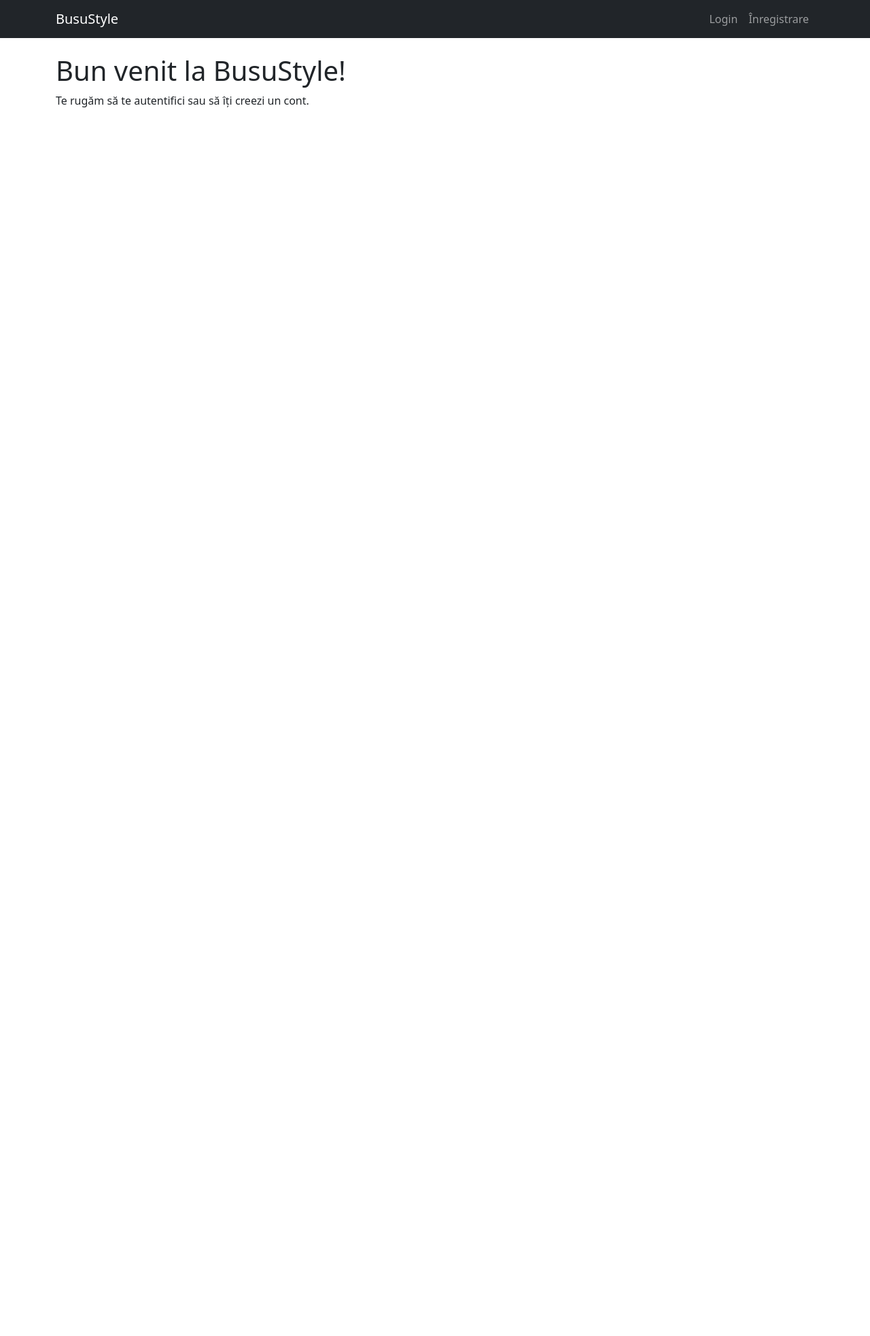
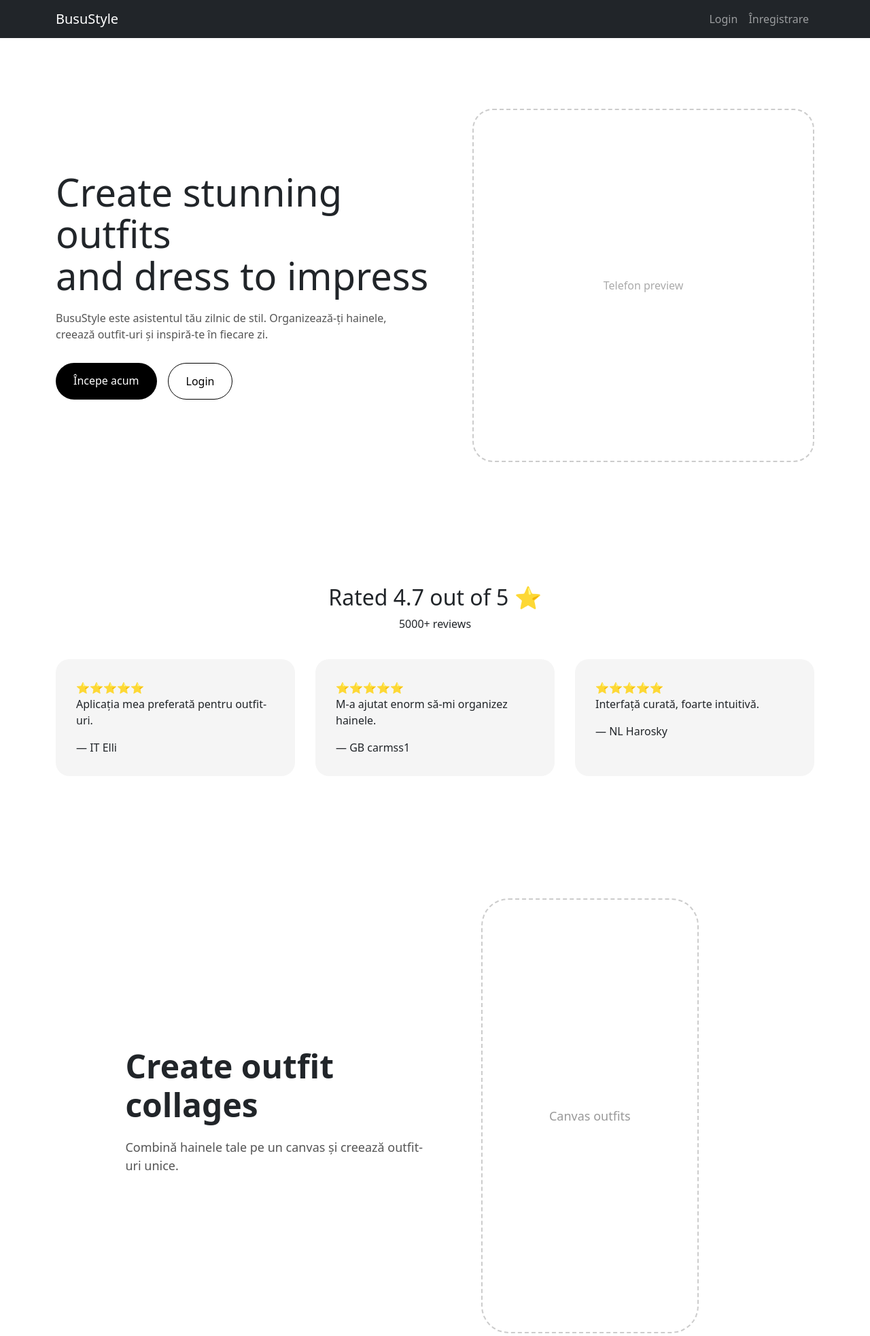
Before and after one commit to miruna-dev/BusuStyle, a Flask app: page / in a window 1280 px wide. Shown: the top 1966 px of the page at 68% size. Before the commit the page ends 158 px from the top, so only its background shows below. Run offline with Flask 3, Linux system fonts and the light colour scheme.

Commit message:
Frontend modifications

```diff
--- a/app.py
+++ b/app.py
@@ -33,17 +33,23 @@ login_manager.init_app(app)
 login_manager.login_view = 'login'
 
 class User(UserMixin):
-    def __init__(self, id, email, first_name):
+    def __init__(self, id, email, first_name, last_name):
         self.id = id
         self.email = email
         self.first_name = first_name
+        self.last_name = last_name
 
 @login_manager.user_loader
 def load_user(user_id):
     conn = get_db()
     user = conn.execute('SELECT * FROM User WHERE id = ?', (user_id,)).fetchone()
     if user:
-        return User(user['id'], user['email'], user['first_name'])
+        return User(
+            user['id'],
+            user['email'],
+            user['first_name'],
+            user['last_name']
+        )
     return None
 
 @app.route('/')
@@ -58,17 +64,28 @@ def register():
         email = request.form.get('email')
         password = request.form.get('password')
         first_name = request.form.get('first_name')
+        last_name = request.form.get('last_name')
+
         conn = get_db()
-        user = conn.execute('SELECT * FROM User WHERE email = ?', (email,)).fetchone()
+        user = conn.execute(
+            'SELECT * FROM User WHERE email = ?',
+            (email,)
+        ).fetchone()
+
         if user:
             flash('Email deja existent.')
             return redirect(url_for('register'))
 
         hashed_pw = generate_password_hash(password, method='scrypt')
-        conn.execute('INSERT INTO User (email, password_hash, first_name) VALUES (?, ?, ?)',
-                     (email, hashed_pw, first_name))
+
+        conn.execute(
+            'INSERT INTO User (email, password_hash, first_name, last_name) VALUES (?, ?, ?, ?)',
+            (email, hashed_pw, first_name, last_name)
+        )
         conn.commit()
+
         return redirect(url_for('login'))
+
     return render_template('register.html')
 
 @app.route('/login', methods=['GET', 'POST'])
@@ -80,7 +97,12 @@ def login():
         user_data = conn.execute('SELECT * FROM User WHERE email = ?', (email,)).fetchone()
 
         if user_data and check_password_hash(user_data['password_hash'], password):
-            user_obj = User(user_data['id'], user_data['email'], user_data['first_name'])
+            user_obj = User(
+                user_data['id'],
+                user_data['email'],
+                user_data['first_name'],
+                user_data['last_name']
+            )
             login_user(user_obj)
             return redirect(url_for('dashboard'))
         flash('Date incorecte.')
@@ -108,11 +130,14 @@ def dashboard():
 
     weather = get_current_weather("Bucharest")
 
+    tab = request.args.get("tab", "closet")
+
     return render_template(
         'dashboard.html',
         clothes=clothes,
         quote=quote,
         weather=weather,
+        tab=tab,
         user=current_user
     )
 
--- /dev/null
+++ b/static/landing.js
@@ -0,0 +1,54 @@
+document.addEventListener("DOMContentLoaded", () => {
+
+  const sections = [
+    {
+      title: "Create outfit collages",
+      desc: "Combină hainele tale pe un canvas și creează outfit-uri unice.",
+      phone: "Canvas outfits"
+    },
+    {
+      title: "Your personal dressing room",
+      desc: "Vezi toate hainele tale într-un singur loc și construiește outfit-uri rapid.",
+      phone: "Closet view"
+    },
+    {
+      title: "Realistic virtual try on",
+      desc: "Testează combinații înainte să le porți sau să le cumperi.",
+      phone: "Try on preview"
+    }
+  ];
+
+  const titleEl = document.getElementById("magic-title");
+  const descEl = document.getElementById("magic-desc");
+  const phoneEl = document.getElementById("magic-phone-content");
+  const scrollSection = document.querySelector(".scroll-magic");
+
+  if (!titleEl || !descEl || !phoneEl || !scrollSection) {
+    console.warn("Scroll magic elements missing");
+    return;
+  }
+
+  function updateContent(index) {
+    titleEl.textContent = sections[index].title;
+    descEl.textContent = sections[index].desc;
+    phoneEl.textContent = sections[index].phone;
+  }
+
+  updateContent(0);
+
+  window.addEventListener("scroll", () => {
+    const rect = scrollSection.getBoundingClientRect();
+    const maxScroll = scrollSection.offsetHeight - window.innerHeight;
+
+    if (maxScroll <= 0) return;
+
+    const progress = Math.min(
+      Math.max(-rect.top / maxScroll, 0),
+      1
+    );
+
+    const index = Math.floor(progress * sections.length);
+    updateContent(Math.min(index, sections.length - 1));
+  });
+
+});
--- /dev/null
+++ b/static/style.css
@@ -0,0 +1,146 @@
+.hero {
+  display: grid;
+  grid-template-columns: 1.1fr 1fr;
+  align-items: center;
+  gap: 60px;
+  padding: 80px 0;
+}
+
+.hero h1 {
+  font-size: 56px;
+  line-height: 1.1;
+}
+
+.hero p {
+  max-width: 520px;
+  color: #555;
+  margin: 20px 0 30px;
+}
+
+.hero-actions {
+  display: flex;
+  gap: 16px;
+}
+
+.btn-primary {
+  background: black;
+  color: white;
+  padding: 14px 26px;
+  border-radius: 30px;
+  text-decoration: none;
+}
+
+.btn-secondary {
+  border: 1px solid black;
+  padding: 14px 26px;
+  border-radius: 30px;
+  text-decoration: none;
+  color: black;
+}
+
+.phone-placeholder {
+  border: 2px dashed #ccc;
+  border-radius: 30px;
+  height: 520px;
+  display: flex;
+  align-items: center;
+  justify-content: center;
+  color: #aaa;
+}
+
+.phone-placeholder.big {
+  height: 560px;
+}
+
+.ratings {
+  text-align: center;
+  padding: 100px 0;
+}
+
+.review-grid {
+  display: grid;
+  grid-template-columns: repeat(3, 1fr);
+  gap: 30px;
+  margin-top: 40px;
+}
+
+.review-card {
+  background: #f5f5f5;
+  padding: 30px;
+  border-radius: 20px;
+  text-align: left;
+}
+
+.scroll-showcase {
+  height: 100vh;
+  position: relative;
+}
+
+.scroll-container {
+  position: sticky;
+  top: 0;
+  height: 100vh;
+  display: grid;
+  grid-template-columns: 1fr 1fr;
+  align-items: center;
+  padding: 0 80px;
+}
+
+.scroll-magic {
+  height: 300vh;
+  position: relative;
+}
+
+.magic-sticky {
+  position: sticky;
+  top: 0;
+  height: 100vh;
+  display: grid;
+  grid-template-columns: 1fr 1fr;
+  align-items: center;
+  padding: 0 8vw;
+  background: #fff;
+}
+
+.magic-text h2 {
+  font-size: 48px;
+  font-weight: 800;
+  margin-bottom: 20px;
+}
+
+.magic-text p {
+  font-size: 18px;
+  color: #555;
+  max-width: 480px;
+}
+
+.magic-phone {
+  display: flex;
+  justify-content: center;
+}
+
+#magic-phone-content {
+  width: 320px;
+  height: 640px;
+  border: 2px dashed #ccc;
+  border-radius: 40px;
+  display: flex;
+  align-items: center;
+  justify-content: center;
+  color: #999;
+  font-size: 18px;
+  transition: all 0.4s ease;
+}
+
+.why-grid {
+  display: grid;
+  grid-template-columns: repeat(3, 1fr);
+  gap: 40px;
+  margin-top: 60px;
+}
+
+.why-card {
+  background: #f2f2f2;
+  padding: 40px;
+  border-radius: 24px;
+}
--- a/templates/index.html
+++ b/templates/index.html
@@ -1,6 +1,93 @@
 {% extends "base.html" %}
+{% block content %}
 
-{% block content %}
-    <h1>Bun venit la BusuStyle!</h1>
-    <p>Te rugăm să te autentifici sau să îți creezi un cont.</p>
+<section class="hero">
+  <div class="hero-content">
+    <h1>Create stunning outfits<br>and dress to impress</h1>
+    <p>
+      BusuStyle este asistentul tău zilnic de stil. Organizează-ți hainele,
+      creează outfit-uri și inspiră-te în fiecare zi.
+    </p>
+
+    <div class="hero-actions">
+      <a href="{{ url_for('register') }}" class="btn-primary">Începe acum</a>
+      <a href="{{ url_for('login') }}" class="btn-secondary">Login</a>
+    </div>
+  </div>
+
+  <div class="hero-mockup">
+    <div class="phone-placeholder">
+      Telefon preview
+    </div>
+  </div>
+</section>
+
+<section class="ratings">
+  <h2>Rated 4.7 out of 5 ⭐</h2>
+  <p class="muted">5000+ reviews</p>
+
+  <div class="review-grid">
+    <div class="review-card">
+      ⭐⭐⭐⭐⭐
+      <p>Aplicația mea preferată pentru outfit-uri.</p>
+      <span>— IT Elli</span>
+    </div>
+    <div class="review-card">
+      ⭐⭐⭐⭐⭐
+      <p>M-a ajutat enorm să-mi organizez hainele.</p>
+      <span>— GB carmss1</span>
+    </div>
+    <div class="review-card">
+      ⭐⭐⭐⭐⭐
+      <p>Interfață curată, foarte intuitivă.</p>
+      <span>— NL Harosky</span>
+    </div>
+  </div>
+</section>
+
+<section class="scroll-magic">
+
+  <div class="magic-sticky">
+
+    <div class="magic-text">
+      <h2 id="magic-title"></h2>
+      <p id="magic-desc"></p>
+    </div>
+
+    <div class="magic-phone">
+      <div id="magic-phone-content">
+        Imagine telefon
+      </div>
+    </div>
+
+  </div>
+
+</section>
+
+<section class="why">
+    <h2 class="text-center fw-semibold mb-5">
+        Why you need an outfit planner
+    </h2>
+
+
+  <div class="why-grid">
+    <div class="why-card">
+      <h4>Log your outfits</h4>
+      <p>Ține evidența combinațiilor tale preferate.</p>
+    </div>
+    <div class="why-card">
+      <h4>No more morning stress</h4>
+      <p>Știi dinainte ce vei purta.</p>
+    </div>
+    <div class="why-card">
+      <h4>Experiment before you buy</h4>
+      <p>Vezi ce se potrivește înainte să cumperi.</p>
+    </div>
+  </div>
+</section>
+
+<div style="height: 120px;"></div>
+
+
+<script src="{{ url_for('static', filename='landing.js') }}"></script>
 {% endblock %}
```
Also changed, not shown: templates/dashboard.html (+117 -71 lines).
